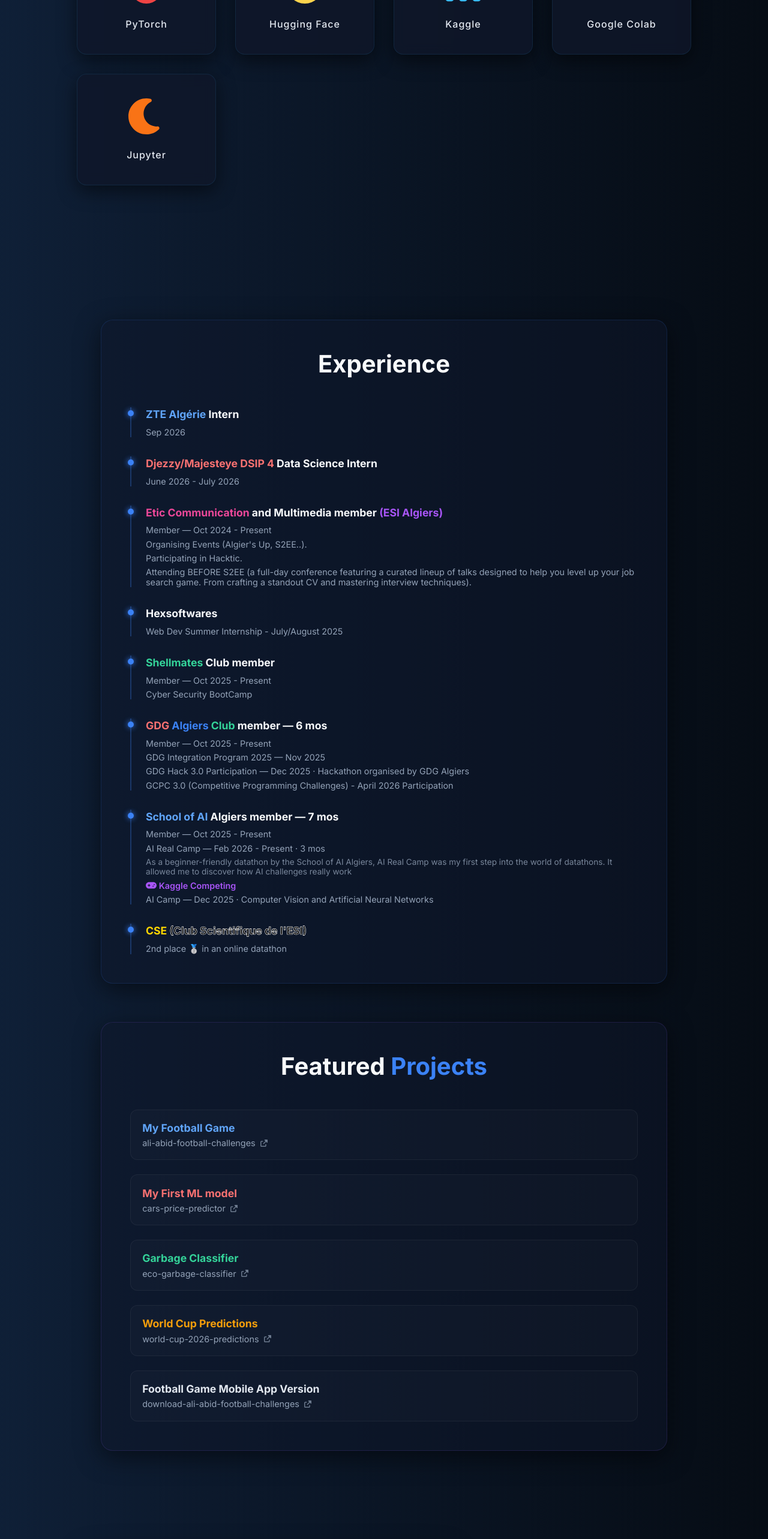
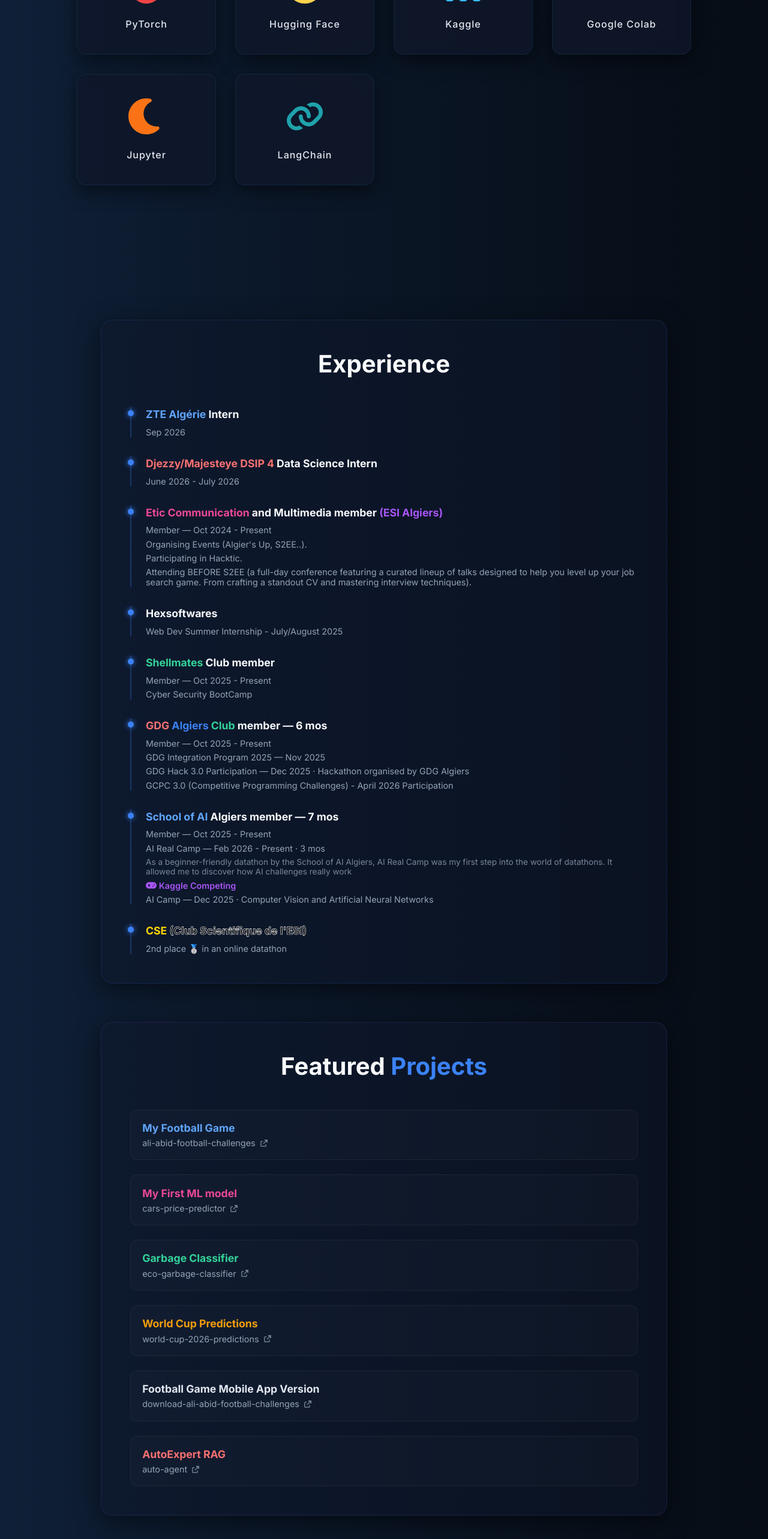
Before and after one commit to AliAbid31/Personal-Portfolio, a Next.js app: page / in a window 1280 px wide. Shown: the part 3600-6166 px from the top of the page at 60% size. Built offline with nearby package versions, Linux system fonts and the light colour scheme; some icons are missing.

Commit message:
add details

```diff
--- a/app/page.js
+++ b/app/page.js
@@ -3,7 +3,7 @@ import Image from "next/image";
 import styles from "./page.module.css";
 import { useEffect, useState } from "react";
 import { FontAwesomeIcon } from '@fortawesome/react-fontawesome';
-import { faGlobe, faPhone, faGamepad, faUpRightFromSquare, faBolt, faDatabase, faLeaf, faCode, faRocket, faPaperPlane, faFire, faSmile, faChartSimple, faInfinity, faMoon } from '@fortawesome/free-solid-svg-icons';
+import { faGlobe, faPhone, faGamepad, faUpRightFromSquare, faBolt, faDatabase, faLeaf, faCode, faRocket, faPaperPlane, faFire, faSmile, faChartSimple, faInfinity, faMoon, faLink } from '@fortawesome/free-solid-svg-icons';
 import { faLinkedin, faGithub, faJava, faGitAlt, faKaggle, faReact, faJs, faFigma, faPython } from '@fortawesome/free-brands-svg-icons';
 import 'flag-icon-css/css/flag-icons.min.css';
 
@@ -205,6 +205,10 @@ export default function Home() {
                                     <FontAwesomeIcon icon={faMoon} style={{ color: '#f97316', fontSize: '3.5rem' }} />
                                     <h3>Jupyter</h3>
                                 </div>
+                                <div className={styles.skillCard}>
+                                    <FontAwesomeIcon icon={faLink} style={{ color: '#1fa2ab', fontSize: '3.5rem' }} />
+                                    <h3>LangChain</h3>
+                                </div>
                             </div>
                         </div>
 
@@ -289,7 +293,7 @@ export default function Home() {
                             </a>
                             <a href="https://cars-price-predictor.vercel.app" target="_blank" className={styles.projectCard}>
                                 <div className={styles.projectContent}>
-                                    <h4 className={styles.highlightRed}>My First ML model</h4>
+                                    <h4 className={styles.highlightPink}>My First ML model</h4>
                                     <p>cars-price-predictor <FontAwesomeIcon icon={faUpRightFromSquare} className={styles.iconSmall} /></p>
                                 </div>
                             </a>
@@ -309,6 +313,12 @@ export default function Home() {
                                 <div className={styles.projectContent}>
                                     <h4 className={styles.highlightYellow}>Football Game Mobile App Version</h4>
                                     <p>download-ali-abid-football-challenges <FontAwesomeIcon icon={faUpRightFromSquare} className={styles.iconSmall} /></p>
+                                </div>
+                            </a>
+                            <a href="https://auto-agent.oa-abid.workers.dev/" target="_blank" className={styles.projectCard}>
+                                <div className={styles.projectContent}>
+                                    <h4 className={styles.highlightRed}>AutoExpert RAG</h4>
+                                    <p>auto-agent <FontAwesomeIcon icon={faUpRightFromSquare} className={styles.iconSmall} /></p>
                                 </div>
                             </a>
                         </div>
```
